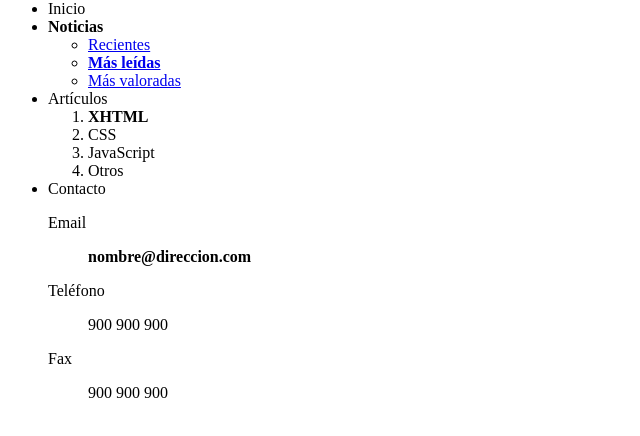
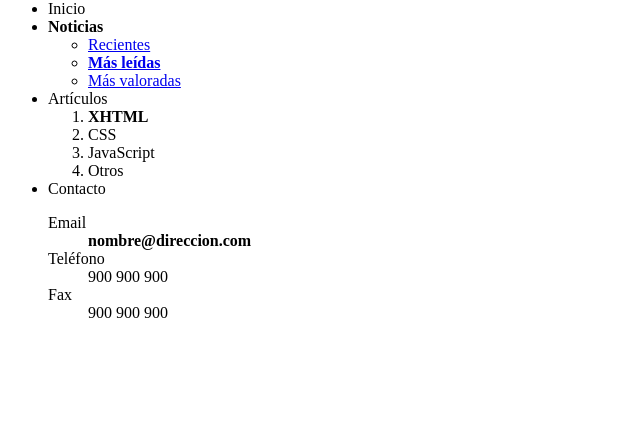
Before and after one commit to fmvilloria/DAM-2014, a plain HTML site: page XHTML/ejercicio03/index.html in a window 1280 px wide. Shown: the part 66-502 px from the top of the page, without its empty margins (0-640 px from the left). Drawn offline with Linux system fonts and the light colour scheme.

Commit message:
Corrección lista de definición

```diff
--- a/XHTML/ejercicio03/index.html
+++ b/XHTML/ejercicio03/index.html
@@ -32,28 +32,16 @@
             </ol>
         </li>
         <li>Contacto</li>
+        <dl>
+            <dt>Email</dt>
+            <dd>
+                <strong>nombre@direccion.com</strong>
+            </dd>
+            <dt>Teléfono</dt>
+            <dd>900 900 900</dd>
+            <dt>Fax</dt>
+            <dd>900 900 900</dd>
+        </dl>
     </ul>
-    <dd>
-        <dl>
-            Email
-            <dd>
-                <dl>
-                    <strong>nombre@direccion.com</strong>
-                </dl>
-            </dd>
-        </dl>
-        <dl>
-            Teléfono
-            <dd>
-                <dl>900 900 900</dl>
-            </dd>
-        </dl>
-        <dl>
-            Fax
-            <dd>
-                <dl>900 900 900</dl>
-            </dd>
-        </dl>
-    </dd>
 </body>
 </html>
```
